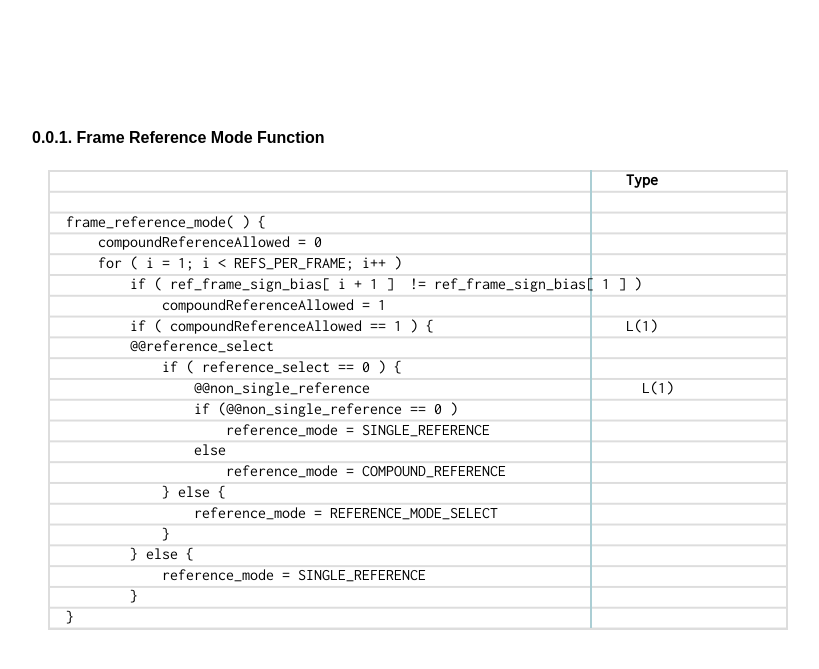
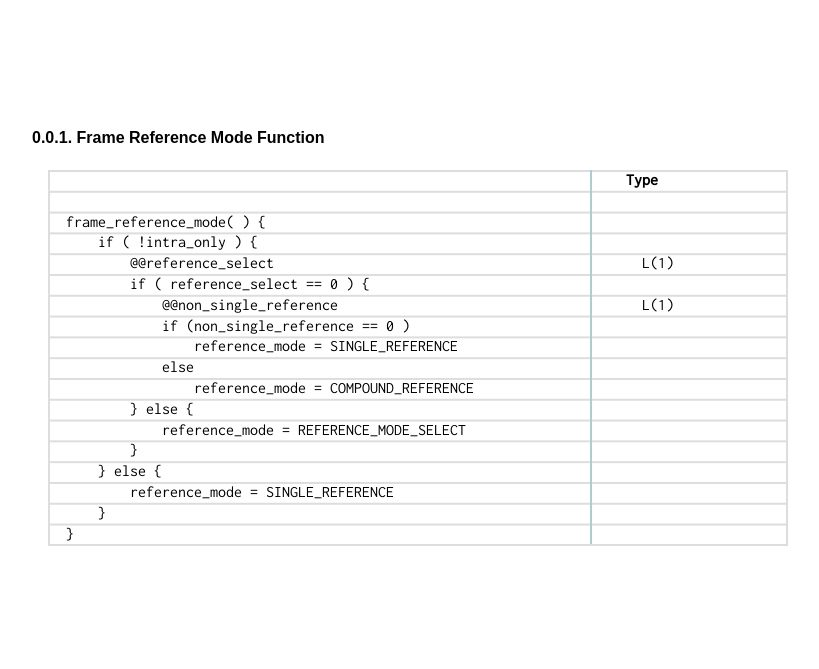
Before and after one commit to AOMediaCodec/av1-spec, a Jekyll site: the page built from 06.03.12.frame.reference.mode.function.md, in a window 1280 px wide. Shown: the top 669 px of the page, without its empty margins (96-915 px from the left). Built offline with Jekyll 4.4.1, drawn with Linux system fonts in a browser that asks for light colours; our own code applies the rules of GitHub Pages for plain Markdown files.

Commit message:
[one_sided_compound] Add one_sided_compound experiment
Change-Id: I4a42c1e9838fb89d5dc1ffaa89cfc1f0b1976629

```diff
--- a/06.03.12.frame.reference.mode.function.md
+++ b/06.03.12.frame.reference.mode.function.md
@@ -2,23 +2,19 @@
 
 <div class="syntax">
 frame_reference_mode( ) {
-    compoundReferenceAllowed = 0
-    for ( i = 1; i < REFS_PER_FRAME; i++ )
-        if ( ref_frame_sign_bias[ i + 1 ]  != ref_frame_sign_bias[ 1 ] )
-            compoundReferenceAllowed = 1
-        if ( compoundReferenceAllowed == 1 ) {                        L(1)
-        @@reference_select
-            if ( reference_select == 0 ) {
-                @@non_single_reference                                  L(1)
-                if (@@non_single_reference == 0 )
-                    reference_mode = SINGLE_REFERENCE
-                else
-                    reference_mode = COMPOUND_REFERENCE
-            } else {
-                reference_mode = REFERENCE_MODE_SELECT
-            }
+    if ( !intra_only ) {
+        @@reference_select                                              L(1)
+        if ( reference_select == 0 ) {
+            @@non_single_reference                                      L(1)
+            if (non_single_reference == 0 )
+                reference_mode = SINGLE_REFERENCE
+            else
+                reference_mode = COMPOUND_REFERENCE
         } else {
-            reference_mode = SINGLE_REFERENCE
+            reference_mode = REFERENCE_MODE_SELECT
         }
+    } else {
+        reference_mode = SINGLE_REFERENCE
+    }
 }
 </div>
```
Also changed, not shown: 06.04.17.ref.frames.syntax.md (+2 -4 lines).
